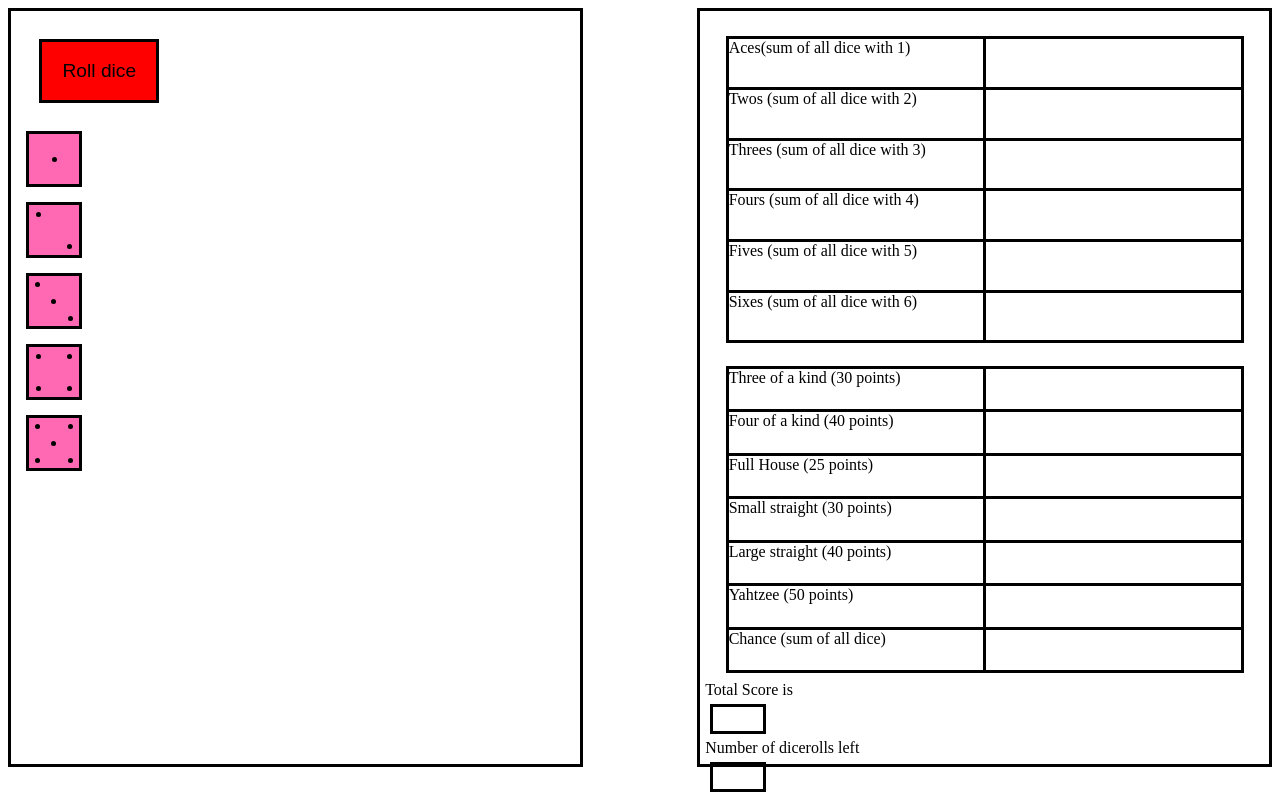
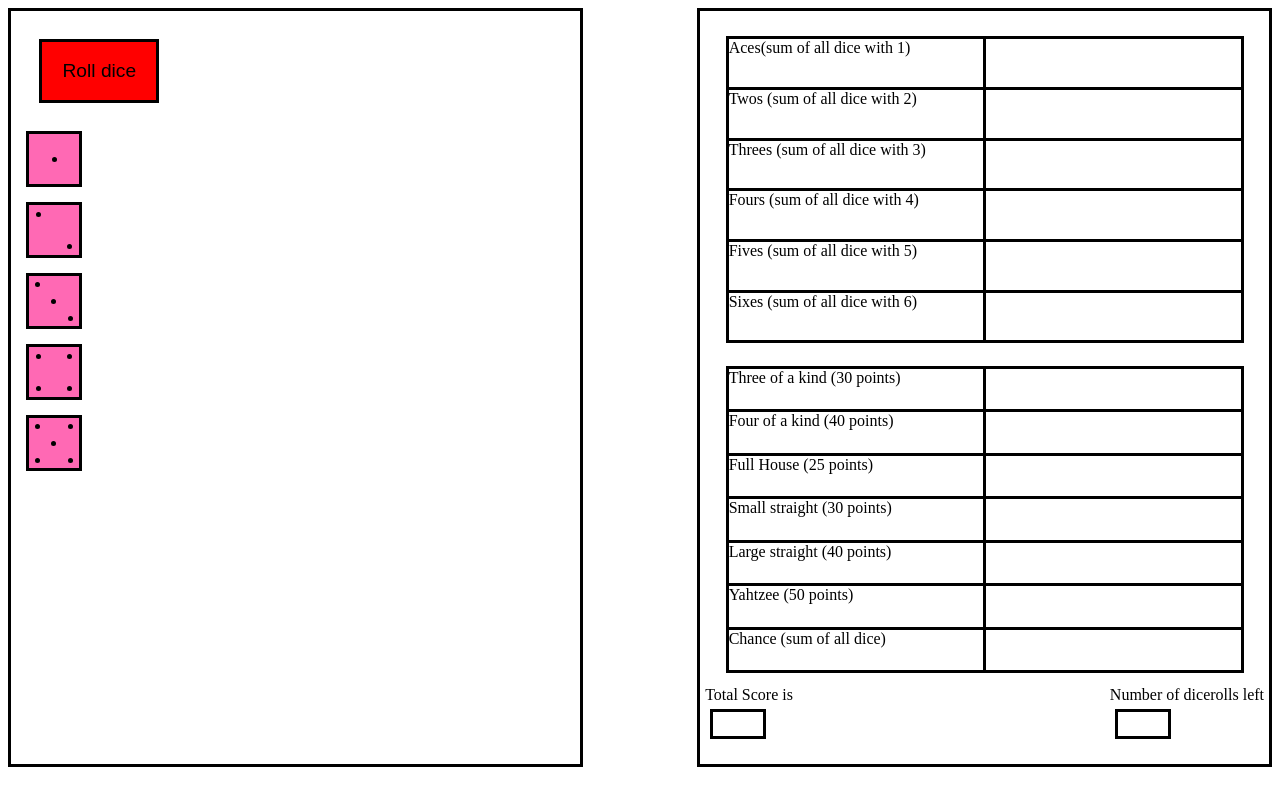
Before and after one commit to JasonYahtzee/JasonYahtzee.github.io, a plain HTML site: page index.html in a window 1280 px wide. Drawn offline with Linux system fonts and the light colour scheme.

Commit message:
added dicerollsleft counter

```diff
--- a/index.html
+++ b/index.html
@@ -53,9 +53,9 @@
                 <div id="scoreBoxC" class="LowerGridContainer"></div>
             </div>
             <div id="totalScore">Total Score is<div id="scoreBoxTotalScore"></div>
-            <div id="'diceRollsLeftCounter">Number of dicerolls left<div id="DiceRollsLeftBox"></div>
+            </div>
+            <div id="diceRollsLeftCounter">Number of dicerolls left<div id="DiceRollsLeftBox"></div>
             </div>
         </div>
-    </div>
 </body>
 <script src="yahtzee_v0.5.js"></script>
--- a/yahtzee.css
+++ b/yahtzee.css
@@ -95,8 +95,8 @@
   margin-bottom: 2%;
 }
 
-.upperGridContainer{
-box-shadow: 0 0 0 3px black;
+.upperGridContainer {
+  box-shadow: 0 0 0 3px black;
 }
 
 #lower {
@@ -117,6 +117,7 @@ box-shadow: 0 0 0 3px black;
 
 #totalScore {
   margin: 5px;
+  float: left;
 }
 
 #scoreBoxTotalScore {
@@ -126,6 +127,11 @@ box-shadow: 0 0 0 3px black;
   margin: 5px;
 }
 
+#diceRollsLeftCounter {
+  margin: 5px;
+  float: right;
+}
+
 #DiceRollsLeftBox {
   height: 1.5em;
   width: 50px;
```
